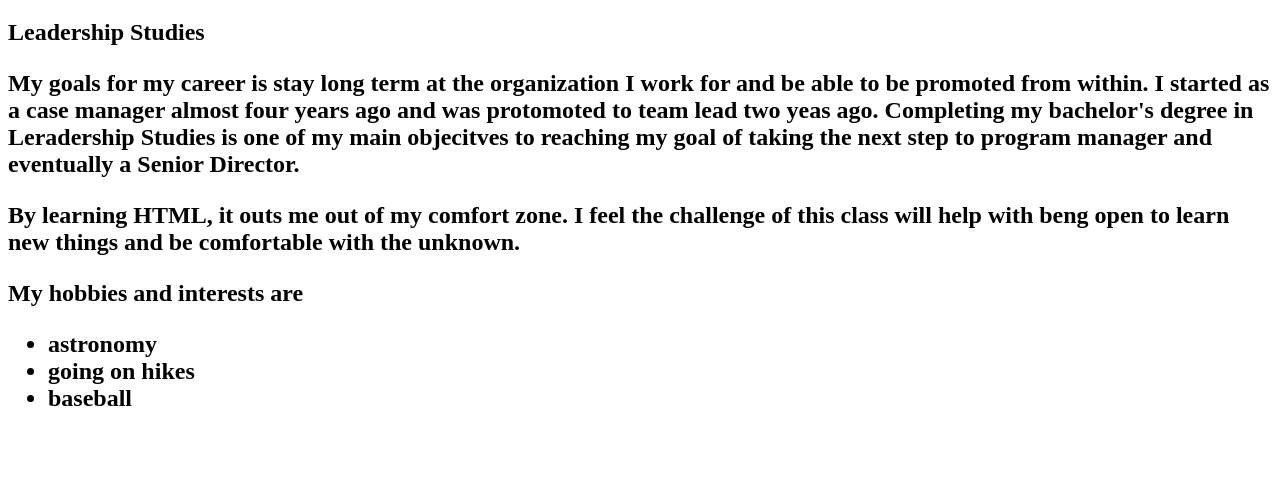
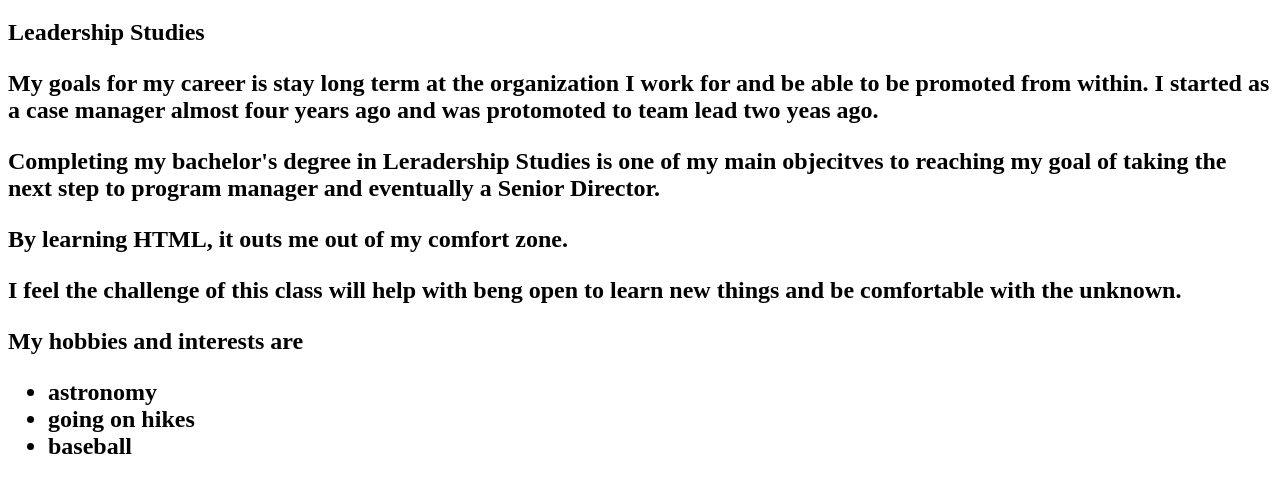
Before and after one commit to miguelpattu/CMPA-3301-Project-01, a plain HTML site: page index.html in a window 1280 px wide. Shown: the part 87-580 px from the top of the page. Drawn offline with Linux system fonts and the light colour scheme.

Commit message:
Fix typos and improve HTML structure
Corrected typos and formatting in the HTML content.

```diff
--- a/index.html
+++ b/index.html
@@ -14,19 +14,27 @@
 
 <h2>Leadership Studies
 
-<body>
-
 <p> My goals for my career is stay long term at the organization I work for and be able to be promoted from within.
 
-I started as a case manager almost four years ago and was protomoted to team lead two yeas ago.
+I started as a case manager almost four years ago and was protomoted to team lead two yeas ago. </p>
 
-Completing my bachelor's degree in Leradership Studies is one of my main objecitves to reaching my goal of taking the next step
+<p> Completing my bachelor's degree in Leradership Studies is one of my main objecitves to reaching my goal of taking the next step
 
-to program manager and eventually a Senior Director. </p> <p> By learning HTML, it outs me out of my comfort zone.
+to program manager and eventually a Senior Director. </p> <p> By learning HTML, it outs me out of my comfort zone. </P>
 
-I feel the challenge of this class will help with beng open to learn new things and be comfortable with the unknown. </p>
+<p> I feel the challenge of this class will help with beng open to learn new things and be comfortable with the unknown. </p>
 
-My hobbies and interests are <ul> <li> astronomy <li> going on hikes <li> baseball
+My hobbies and interests are
+
+ <ul>
+
+ <li>astronomy</li>
+
+ <li>going on hikes</li>
+
+ <li>baseball</li>
+
+ </ul>
 
  </body>
 
```
